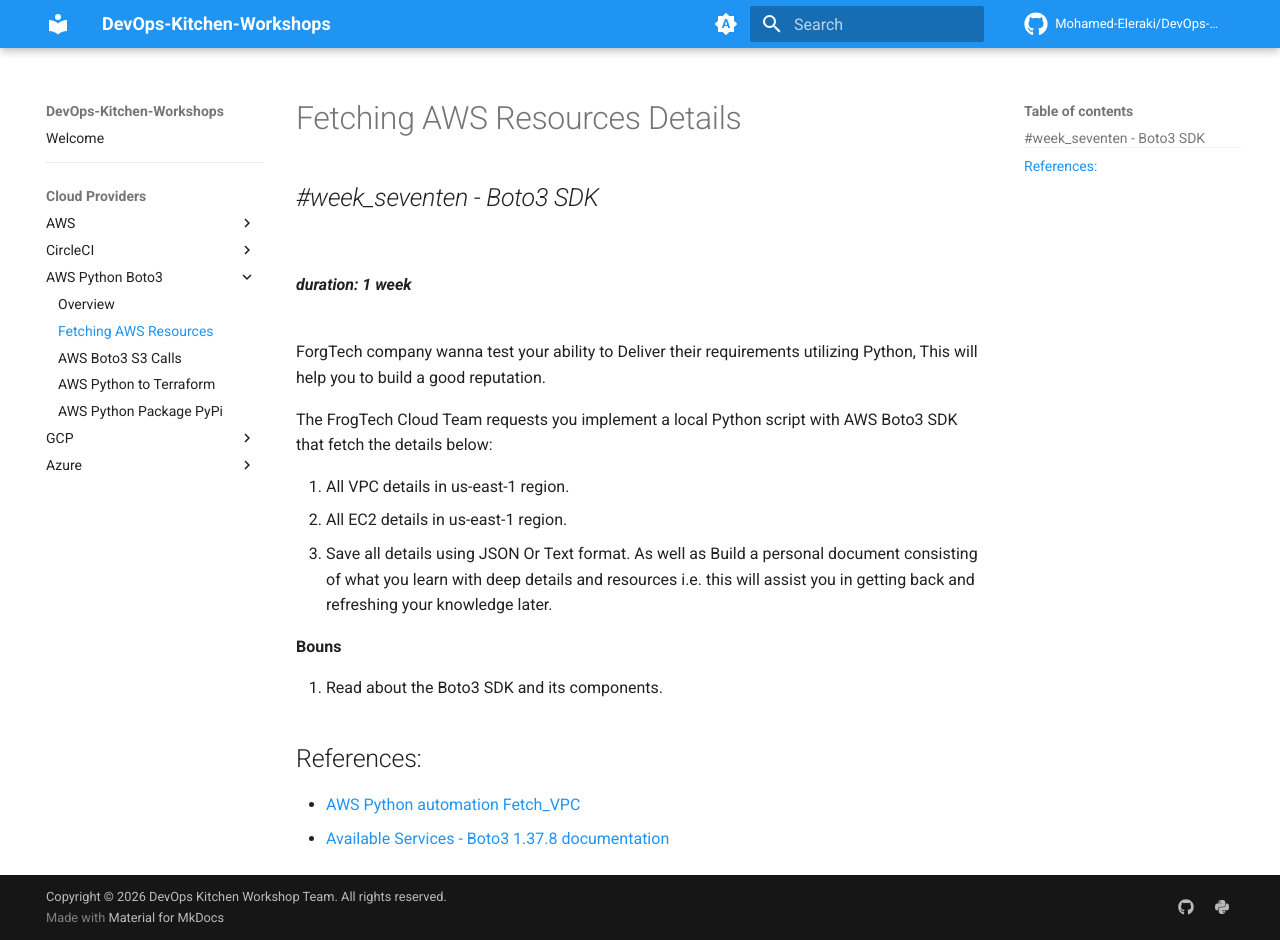
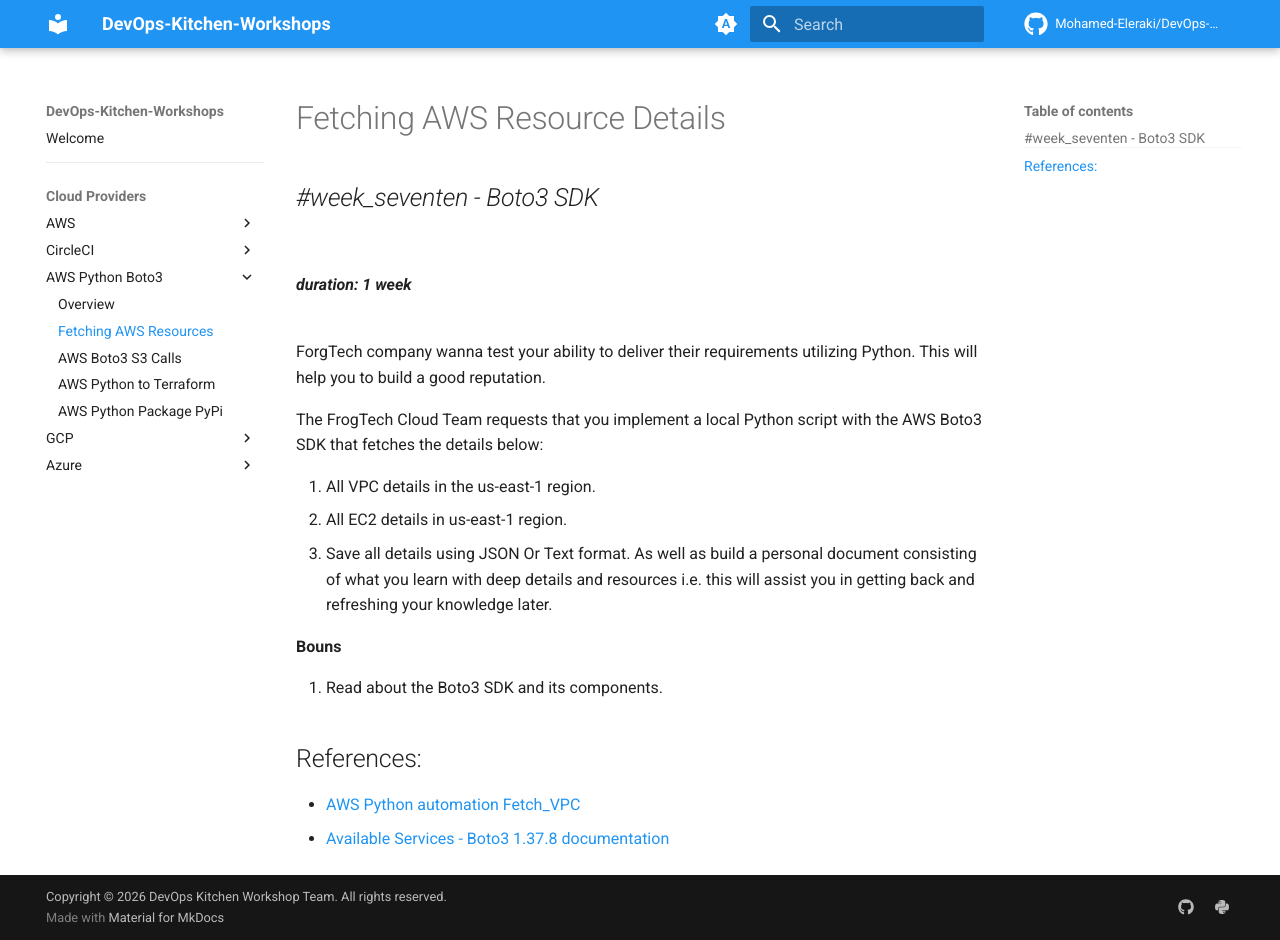
Before and after one commit to Mohamed-Eleraki/DevOps-Kitchen-Workshop, an MkDocs documentation site: the page built from docs/aws-python-boto3/fetching-aws-resource-details.md, in a window 1280 px wide and 940 px high. Built offline with MkDocs 1.6.1 and Material for MkDocs 9.7.7, drawn with Linux system fonts in a browser that asks for light colours; comment, search, counter and statistics services are not loaded; the version menu is left out.

Commit message:
Update fetching-aws-resource-details.md

```diff
--- a/docs/aws-python-boto3/fetching-aws-resource-details.md
+++ b/docs/aws-python-boto3/fetching-aws-resource-details.md
@@ -1,18 +1,18 @@
-# Fetching AWS Resources Details
+# Fetching AWS Resource Details
 
 ## _#week_seventen - Boto3 SDK_
 <br>
 
 **_duration: 1 week_**<br><br>
 
-ForgTech company wanna test your ability to Deliver their requirements utilizing Python, This will help you to build a good reputation.
+ForgTech company wanna test your ability to deliver their requirements utilizing Python. This will help you to build a good reputation.
 
-The FrogTech Cloud Team requests you implement a local Python script with AWS Boto3 SDK that fetch the details below:
+The FrogTech Cloud Team requests that you implement a local Python script with the AWS Boto3 SDK that fetches the details below:
 
-1. All VPC details in us-east-1 region.
+1. All VPC details in the us-east-1 region.
 2. All EC2 details in us-east-1 region.
 3. Save all details using JSON Or Text format.
-As well as Build a personal document consisting of what you learn with deep details and resources i.e. this will assist you in getting back
+As well as build a personal document consisting of what you learn with deep details and resources i.e. this will assist you in getting back
 and refreshing your knowledge later.
 
 **Bouns**
```
